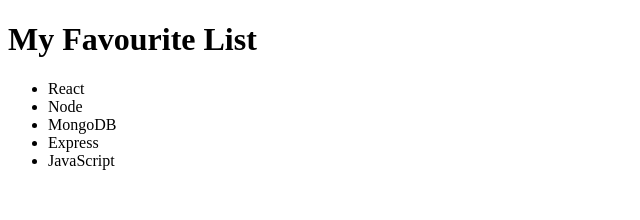
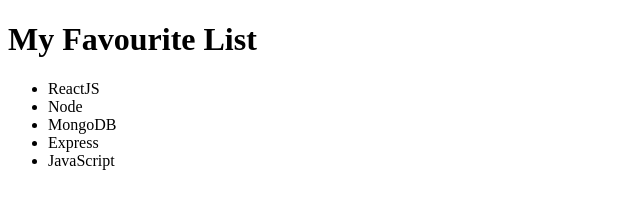
Before and after one commit to sathish-fullstackdeveloper/fsd59wd2-t, a React (Vite) app: page / in a window 1280 px wide. Shown: the top 220 px of the page, without its empty margins (0-640 px from the left). Built offline with nearby package versions, Linux system fonts and the light colour scheme.

Commit message:
map method in react

```diff
--- a/src/App.jsx
+++ b/src/App.jsx
@@ -1,24 +1,16 @@
 const App = () => {
 
-  const favourites = ['React', 'Node', 'MongoDB', 'Express', 'JavaScript'];
-
-  // [5, 4, 7, 7, 10]
-
-  // create an empty array to store the list of favourite items as JSX elements or React elements
-  const favouriteList = [];
-
-  // loop through the favourites array
-  for (let index = 0; index < favourites.length; index++){
-    favouriteList.push(<li>{favourites[index]}</li>);
-  }
-
-  console.log(favouriteList);
+  const favourites = ['ReactJS', 'Node', 'MongoDB', 'Express', 'JavaScript'];
 
   return (
     <>
       <h1>My Favourite List</h1>
       <ul>
-        {favouriteList}
+        {
+          favourites.map((item, index) => {
+            return <li key={index}>{ item }</li>
+          })
+        }
       </ul>
     </>
   )
```
